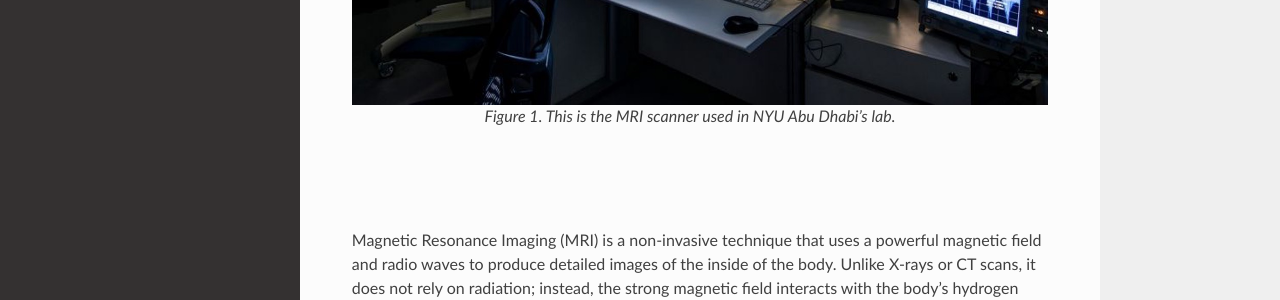
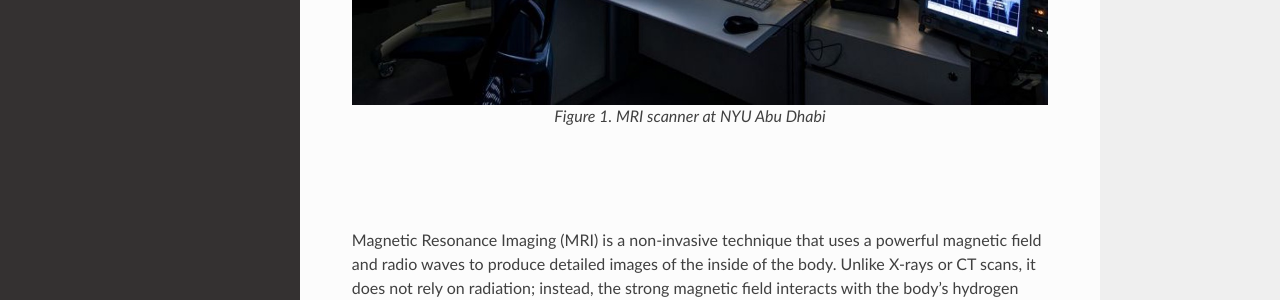
Before and after one commit to BioMedicalImaging-Core-NYUAD/brainimaging-lab-documentation, a Sphinx documentation site: the page built from docs/source/1-mri_lab_description.rst, in a window 1280 px wide and 1364 px high. Shown: the part 538-838 px from the top of the window. Built offline with Sphinx 7.4.7 and the Read the Docs theme 3.1.0, drawn with Linux system fonts in a browser that asks for light colours.

Commit message:
image added

```diff
--- a/docs/source/1-mri_lab_description.rst
+++ b/docs/source/1-mri_lab_description.rst
@@ -6,7 +6,7 @@ MRI Lab Description
    :width: 1200px
    :align: center
 
-   Figure 1. This is the MRI scanner used in NYU Abu Dhabi’s lab.
+   Figure 1. MRI scanner at NYU Abu Dhabi
 
 .. raw:: html
 
```
